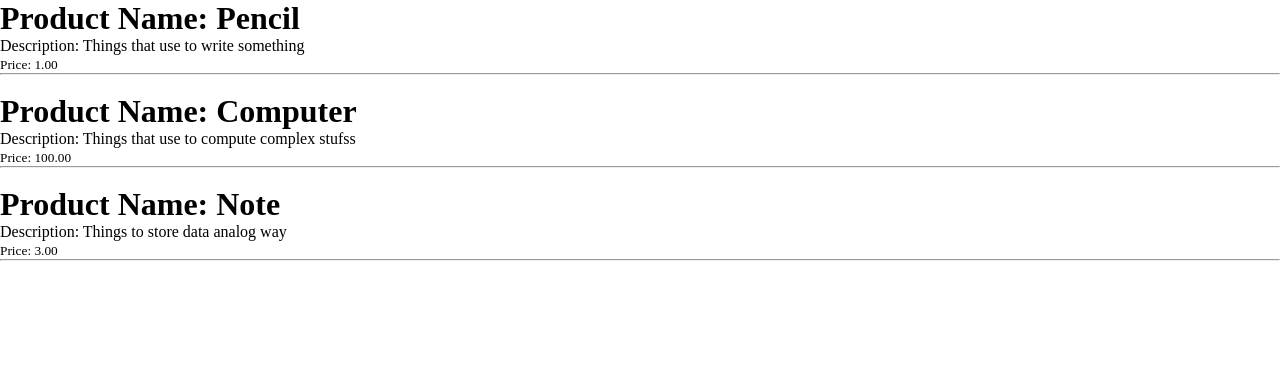
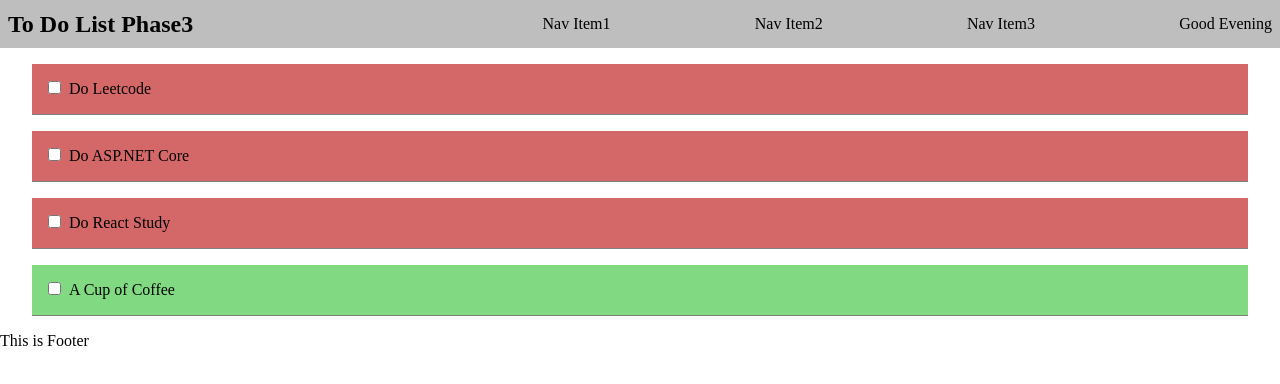
Before and after one commit to jhpp114/Front_End_CSS, a React (Create React App) app in the folder reactTutorial/my-app/: page / in a window 1280 px wide. Shown: the top 384 px of the page. Built offline with nearby package versions, Linux system fonts and the light colour scheme.

Commit message:
todoPhase3

```diff
--- a/reactTutorial/my-app/src/App.css
+++ b/reactTutorial/my-app/src/App.css
@@ -47,3 +47,11 @@
   margin-right: 0.5rem;
   cursor: pointer;
 }
+
+.isComplete {
+  background-color: rgb(129, 218, 129);
+}
+
+.isNotComplete {
+  background-color: rgb(212, 104, 104);
+}
--- a/reactTutorial/my-app/src/MyApp.js
+++ b/reactTutorial/my-app/src/MyApp.js
@@ -4,16 +4,16 @@ import Main from './components/main/TodoList'
 import Footer from './components/footer/Footer'
 // some practices
 
-import JokeContainer from './components/Joke/JokeContainer'
-import ProductContainer from './components/product/ProductContainer'
+// import JokeContainer from './components/Joke/JokeContainer'
+// import ProductContainer from './components/product/ProductContainer'
 const MyApp = () => {
     return (
         <div>
-            {/* <Header/>
+            <Header/>
             <Main/>
-            <Footer/> */}
+            <Footer/>
             {/* <JokeContainer/> */}
-            <ProductContainer/>
+            {/* <ProductContainer/> */}
         </div>
     )
 }
--- a/reactTutorial/my-app/src/components/header/Header.js
+++ b/reactTutorial/my-app/src/components/header/Header.js
@@ -18,7 +18,7 @@ const Header = () => {
     }
     return (
         <nav className="navbar">
-            <h1>To Do List Phase2</h1>
+            <h1>To Do List Phase3</h1>
             <ul className="menu_contents">
                 <li>Nav Item1</li>
                 <li>Nav Item2</li>
--- a/reactTutorial/my-app/src/components/main/TodoItem.js
+++ b/reactTutorial/my-app/src/components/main/TodoItem.js
@@ -1,10 +1,12 @@
 import React from 'react'
+import '../../App.css'
+const TodoItem = (props) => {
+    console.log(props)
 
-const TodoItem = () => {
     return (
-        <li>
+        <li className= {props.isComplete? 'isComplete' : 'isNotComplete'}>
             <input type="checkbox" name="todo1"/>
-            <span>Todo 1</span>
+            <span>{props.content}</span>
         </li>
     )
 }
--- a/reactTutorial/my-app/src/components/main/TodoList.js
+++ b/reactTutorial/my-app/src/components/main/TodoList.js
@@ -1,13 +1,21 @@
 import React from 'react'
 import TodoItem from './TodoItem'
+import todoData from './todoData'
 import '../../App.css'
 
-let TodoList = () => {
+const TodoList = () => {
+    const listsOfTodo = todoData.map( (todo) => {
+        return (
+            <TodoItem
+                key = {todo.id}
+                content = {todo.text}
+                isComplete = {todo.completed}
+            />
+        )
+    })
     return (
         <ul className="todo_Container">
-            <TodoItem/>
-            <TodoItem/>
-            <TodoItem/>
+            {listsOfTodo}
         </ul>
     )
 }
--- /dev/null
+++ b/reactTutorial/my-app/src/components/main/todoData.js
@@ -0,0 +1,26 @@
+const todoData = [
+    {
+        id: 1,
+        text: "Do Leetcode",
+        completed: false
+    }
+    ,
+    {
+        id: 2,
+        text: "Do ASP.NET Core",
+        completed: false
+    }
+    ,
+    {
+        id: 3,
+        text: "Do React Study",
+        completed: false
+    }
+    ,
+    {
+        id: 4,
+        text: "A Cup of Coffee",
+        completed: true
+    }
+];
+export default todoData
```
